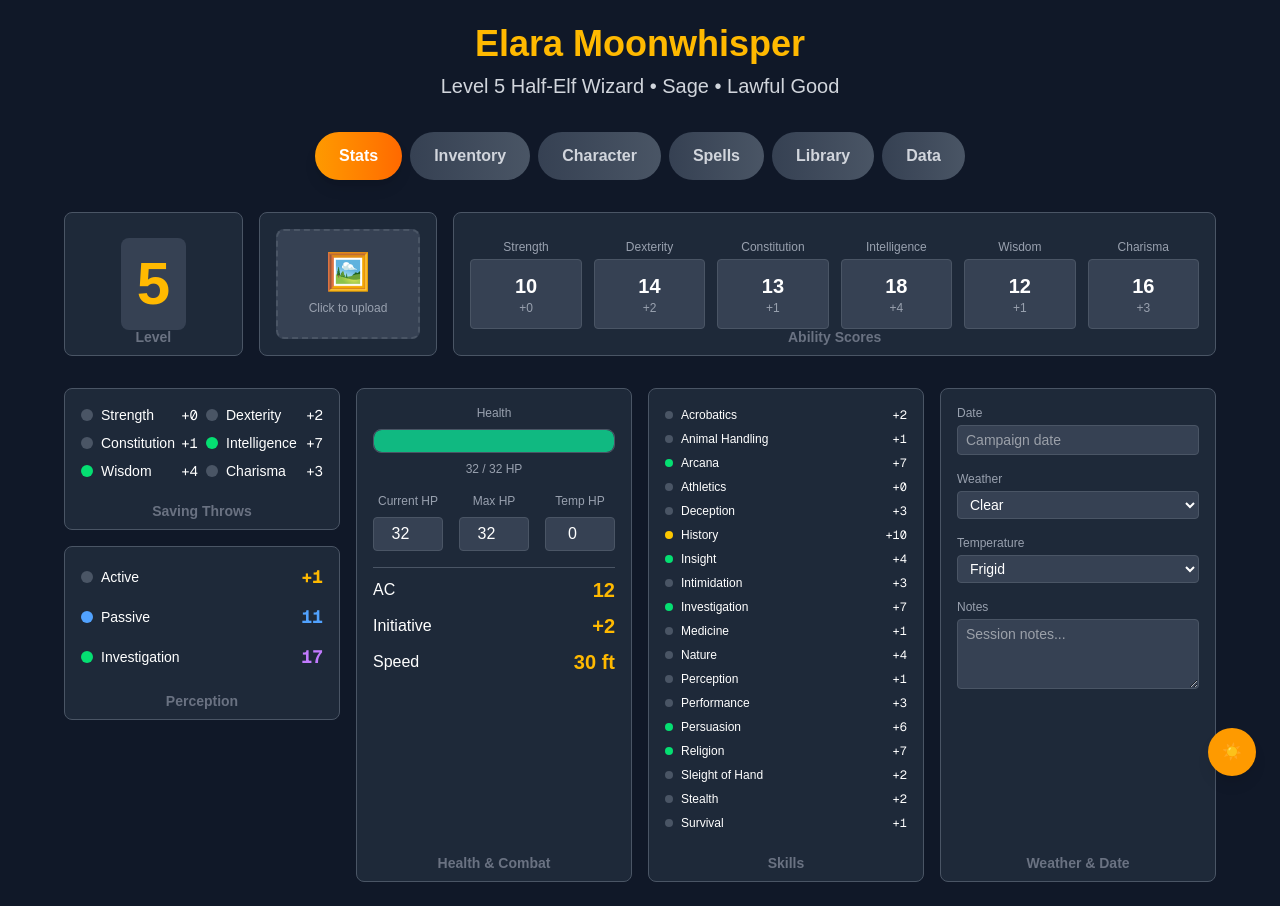
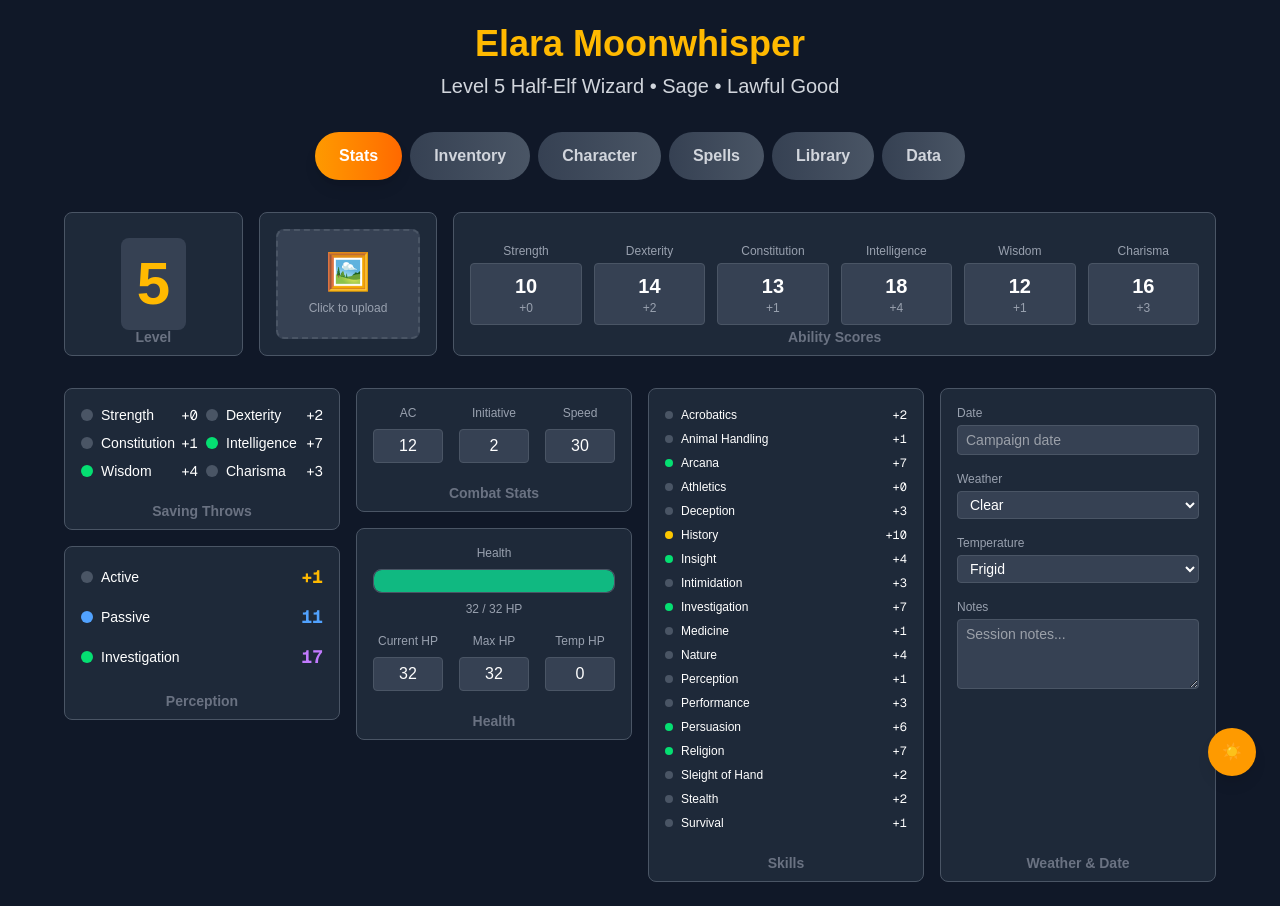
Before and after one commit to PlntGoblin/testproject, a Next.js app: page / in a window 1280 px wide. Built offline with nearby package versions, Linux system fonts and the light colour scheme.

Commit message:
feat: Add editable input fields for ability scores, combat stats, and hit points in CharacterSheet

```diff
--- a/app/components/CharacterSheet.tsx
+++ b/app/components/CharacterSheet.tsx
@@ -413,10 +413,19 @@ export default function CharacterSheet() {
                     {Object.entries(character.abilityScores).map(([ability, score]) => (
                       <div key={ability} className="text-center flex flex-col justify-center">
                         <div className="text-xs font-medium text-gray-400 mb-1 capitalize">{ability}</div>
-                        <div className={`p-3 rounded border text-center ${
+                        <div className={`p-2 rounded border text-center ${
                           isDarkMode ? 'bg-gray-700 border-gray-600' : 'bg-gray-100 border-gray-300'
                         }`}>
-                          <div className="text-xl font-bold">{score}</div>
+                          <input
+                            type="number"
+                            value={score}
+                            onChange={(e) => updateCharacter({
+                              abilityScores: { ...character.abilityScores, [ability]: parseInt(e.target.value) || 0 }
+                            })}
+                            className={`w-full text-center text-xl font-bold border-0 bg-transparent [appearance:textfield] [&::-webkit-outer-spin-button]:appearance-none [&::-webkit-inner-spin-button]:appearance-none ${
+                              isDarkMode ? 'text-white' : 'text-gray-900'
+                            }`}
+                          />
                           <div className="text-xs text-gray-400">
                             {getModifier(score) >= 0 ? '+' : ''}{getModifier(score)}
                           </div>
@@ -511,7 +520,51 @@ export default function CharacterSheet() {
                 </div>
               </div>
 
-              {/* Column 2: Health and Hit Points */}
+              {/* Column 2: Combat Stats and Health */}
+              <div className="space-y-4">
+                {/* Combat Stats Box */}
+                <div className={`p-4 rounded-lg border relative ${isDarkMode ? 'bg-gray-800 border-gray-600' : 'bg-white border-gray-300'}`}>
+                  <div className="grid grid-cols-3 gap-4 pb-8">
+                    <div className="text-center">
+                      <div className="text-xs font-medium text-gray-400 mb-2">AC</div>
+                      <input
+                        type="number"
+                        value={character.armorClass}
+                        onChange={(e) => updateCharacter({ armorClass: parseInt(e.target.value) || 0 })}
+                        className={`w-full text-center border rounded px-2 py-1 [appearance:textfield] [&::-webkit-outer-spin-button]:appearance-none [&::-webkit-inner-spin-button]:appearance-none ${
+                          isDarkMode ? 'bg-gray-700 border-gray-600 text-white' : 'bg-white border-gray-300 text-gray-900'
+                        }`}
+                      />
+                    </div>
+                    <div className="text-center">
+                      <div className="text-xs font-medium text-gray-400 mb-2">Initiative</div>
+                      <input
+                        type="number"
+                        value={character.initiative}
+                        onChange={(e) => updateCharacter({ initiative: parseInt(e.target.value) || 0 })}
+                        className={`w-full text-center border rounded px-2 py-1 [appearance:textfield] [&::-webkit-outer-spin-button]:appearance-none [&::-webkit-inner-spin-button]:appearance-none ${
+                          isDarkMode ? 'bg-gray-700 border-gray-600 text-white' : 'bg-white border-gray-300 text-gray-900'
+                        }`}
+                      />
+                    </div>
+                    <div className="text-center">
+                      <div className="text-xs font-medium text-gray-400 mb-2">Speed</div>
+                      <input
+                        type="number"
+                        value={character.speed}
+                        onChange={(e) => updateCharacter({ speed: parseInt(e.target.value) || 0 })}
+                        className={`w-full text-center border rounded px-2 py-1 [appearance:textfield] [&::-webkit-outer-spin-button]:appearance-none [&::-webkit-inner-spin-button]:appearance-none ${
+                          isDarkMode ? 'bg-gray-700 border-gray-600 text-white' : 'bg-white border-gray-300 text-gray-900'
+                        }`}
+                      />
+                    </div>
+                  </div>
+                  <div className="absolute bottom-2 left-0 right-0 text-center">
+                    <h3 className="text-sm font-bold text-gray-500">Combat Stats</h3>
+                  </div>
+                </div>
+
+                {/* Health Box */}
                 <div className={`p-4 rounded-lg border relative ${isDarkMode ? 'bg-gray-800 border-gray-600' : 'bg-white border-gray-300'}`}>
                 <div className="space-y-4 pb-8">
                   {/* Health Bar - At the top */}
@@ -549,7 +602,7 @@ export default function CharacterSheet() {
                           onChange={(e) => updateCharacter({
                             hitPoints: { ...character.hitPoints, current: parseInt(e.target.value) || 0 }
                           })}
-                          className={`w-full text-center border rounded px-2 py-1 ${
+                          className={`w-full text-center border rounded px-2 py-1 [appearance:textfield] [&::-webkit-outer-spin-button]:appearance-none [&::-webkit-inner-spin-button]:appearance-none ${
                             isDarkMode ? 'bg-gray-700 border-gray-600 text-white' : 'bg-white border-gray-300 text-gray-900'
                           }`}
                         />
@@ -562,7 +615,7 @@ export default function CharacterSheet() {
                           onChange={(e) => updateCharacter({
                             hitPoints: { ...character.hitPoints, maximum: parseInt(e.target.value) || 0 }
                           })}
-                          className={`w-full text-center border rounded px-2 py-1 ${
+                          className={`w-full text-center border rounded px-2 py-1 [appearance:textfield] [&::-webkit-outer-spin-button]:appearance-none [&::-webkit-inner-spin-button]:appearance-none ${
                             isDarkMode ? 'bg-gray-700 border-gray-600 text-white' : 'bg-white border-gray-300 text-gray-900'
                           }`}
                         />
@@ -575,32 +628,17 @@ export default function CharacterSheet() {
                           onChange={(e) => updateCharacter({
                             hitPoints: { ...character.hitPoints, temporary: parseInt(e.target.value) || 0 }
                           })}
-                          className={`w-full text-center border rounded px-2 py-1 ${
-                            isDarkMode ? 'bg-gray-700 border-gray-600 text-white' : 'bg-white border-gray-300 text-gray-900'
-                          }`}
-                        />
-                      </div>
-                    </div>
-                  </div>
-
-                  {/* Combat Stats */}
-                  <div className="space-y-2 pt-2 border-t border-gray-600">
-                    <div className="flex items-center justify-between">
-                      <span>AC</span>
-                      <span className="text-xl font-bold text-amber-400">{character.armorClass}</span>
-                    </div>
-                    <div className="flex items-center justify-between">
-                      <span>Initiative</span>
-                      <span className="text-xl font-bold text-amber-400">+{character.initiative}</span>
-                    </div>
-                    <div className="flex items-center justify-between">
-                      <span>Speed</span>
-                      <span className="text-xl font-bold text-amber-400">{character.speed} ft</span>
+                          className={`w-full text-center border rounded px-2 py-1 [appearance:textfield] [&::-webkit-outer-spin-button]:appearance-none [&::-webkit-inner-spin-button]:appearance-none ${
+                            isDarkMode ? 'bg-gray-700 border-gray-600 text-white' : 'bg-white border-gray-300 text-gray-900'
+                          }`}
+                        />
+                      </div>
                     </div>
                   </div>
                 </div>
                 <div className="absolute bottom-2 left-0 right-0 text-center">
-                  <h3 className="text-sm font-bold text-gray-500">Health & Combat</h3>
+                  <h3 className="text-sm font-bold text-gray-500">Health</h3>
+                </div>
               </div>
               </div>
 
@@ -1588,18 +1626,17 @@ export default function CharacterSheet() {
               <div className={`p-6 rounded-lg border ${isDarkMode ? 'bg-gray-800 border-gray-600' : 'bg-white border-gray-300'}`}>
                 <h3 className="text-xl font-semibold text-amber-300 mb-4">Hit Points</h3>
 
-                {/* Level Headers Row 1 */}
-                <div className="mb-2">
-                  <div className="grid grid-cols-2 gap-1 text-xs font-bold text-gray-400 text-center mb-1">
+                {/* HP Levels 1-10 and 11-20 in two columns */}
+                <div className="mb-4">
+                  <div className="grid grid-cols-2 gap-4">
+                    {/* Left Column: Levels 1-10 */}
+                    <div className="space-y-1">
                       {Array.from({ length: 10 }, (_, i) => (
-                      <div key={i} className="py-1">{i + 1}</div>
-                    ))}
-                  </div>
-                  {/* HP Input Boxes Row 1 */}
-                  <div className="grid grid-cols-2 gap-1 mb-4">
-                    {Array.from({ length: 10 }, (_, i) => (
-                      <input
-                        key={i}
+                        <div key={i} className="flex items-center gap-2">
+                          <div className="w-6 text-xs font-bold text-gray-400 text-center">
+                            {i + 1}
+                          </div>
+                          <input
                             type="number"
                             min="1"
                             max="20"
@@ -1609,29 +1646,25 @@ export default function CharacterSheet() {
                               newRolls[i] = parseInt(e.target.value) || 0;
                               setHitPointRolls(newRolls);
                             }}
-                        className={`w-full text-center text-sm border rounded px-1 py-1 ${
+                            className={`w-12 text-center text-sm border rounded px-1 py-1 [appearance:textfield] [&::-webkit-outer-spin-button]:appearance-none [&::-webkit-inner-spin-button]:appearance-none ${
                               isDarkMode
                                 ? 'bg-gray-700 border-gray-600 text-white'
                                 : 'bg-white border-gray-300 text-gray-900'
                             }`}
                             placeholder="0"
                           />
+                        </div>
                       ))}
                     </div>
-                </div>
-
-                {/* Level Headers Row 2 */}
-                <div className="mb-2">
-                  <div className="grid grid-cols-2 gap-1 text-xs font-bold text-gray-400 text-center mb-1">
+
+                    {/* Right Column: Levels 11-20 */}
+                    <div className="space-y-1">
                       {Array.from({ length: 10 }, (_, i) => (
-                      <div key={i + 10} className="py-1">{i + 11}</div>
-                    ))}
-                  </div>
-                  {/* HP Input Boxes Row 2 */}
-                  <div className="grid grid-cols-2 gap-1 mb-4">
-                    {Array.from({ length: 10 }, (_, i) => (
-                      <input
-                        key={i + 10}
+                        <div key={i + 10} className="flex items-center gap-2">
+                          <div className="w-6 text-xs font-bold text-gray-400 text-center">
+                            {i + 11}
+                          </div>
+                          <input
                             type="number"
                             min="1"
                             max="20"
@@ -1641,14 +1674,16 @@ export default function CharacterSheet() {
                               newRolls[i + 10] = parseInt(e.target.value) || 0;
                               setHitPointRolls(newRolls);
                             }}
-                        className={`w-full text-center text-sm border rounded px-1 py-1 ${
+                            className={`w-12 text-center text-sm border rounded px-1 py-1 [appearance:textfield] [&::-webkit-outer-spin-button]:appearance-none [&::-webkit-inner-spin-button]:appearance-none ${
                               isDarkMode
                                 ? 'bg-gray-700 border-gray-600 text-white'
                                 : 'bg-white border-gray-300 text-gray-900'
                             }`}
                             placeholder="0"
                           />
+                        </div>
                       ))}
+                    </div>
                   </div>
                 </div>
 
```
Lines whose indentation alone changed are shown as unchanged.
